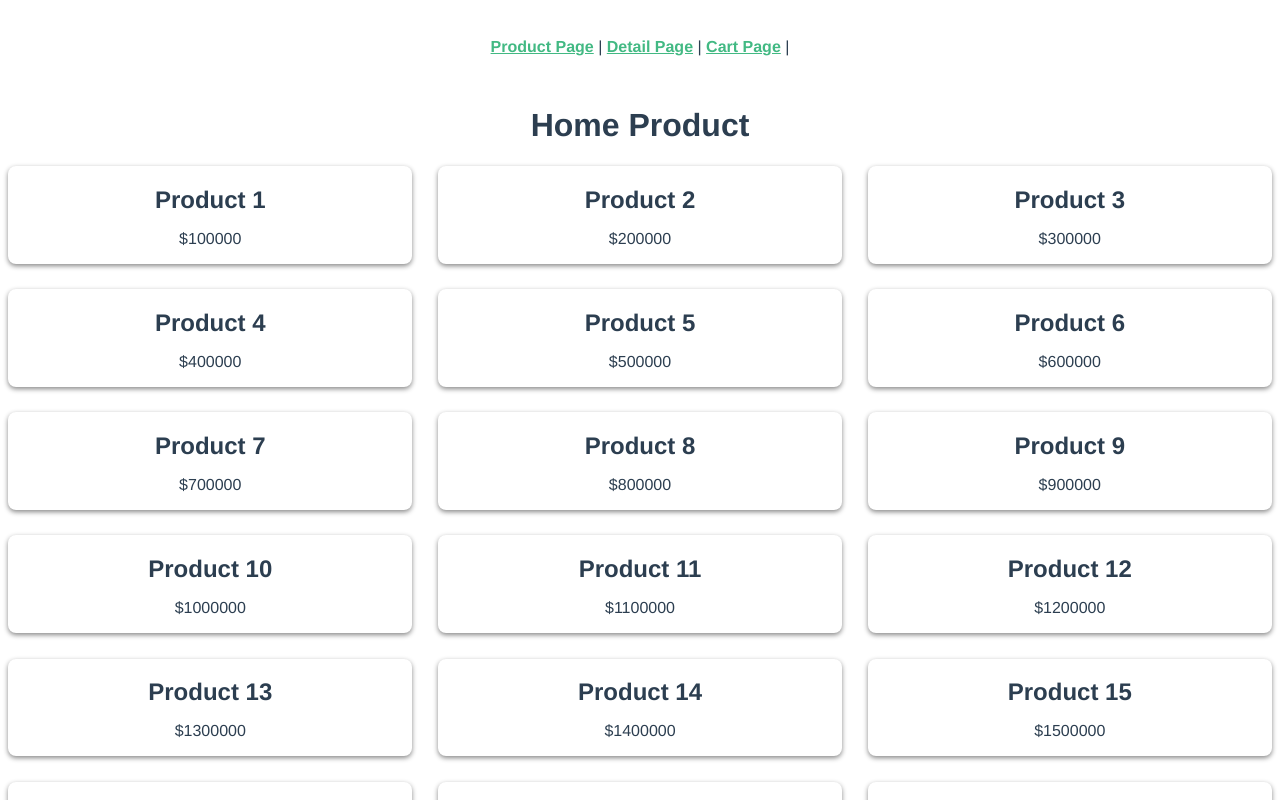
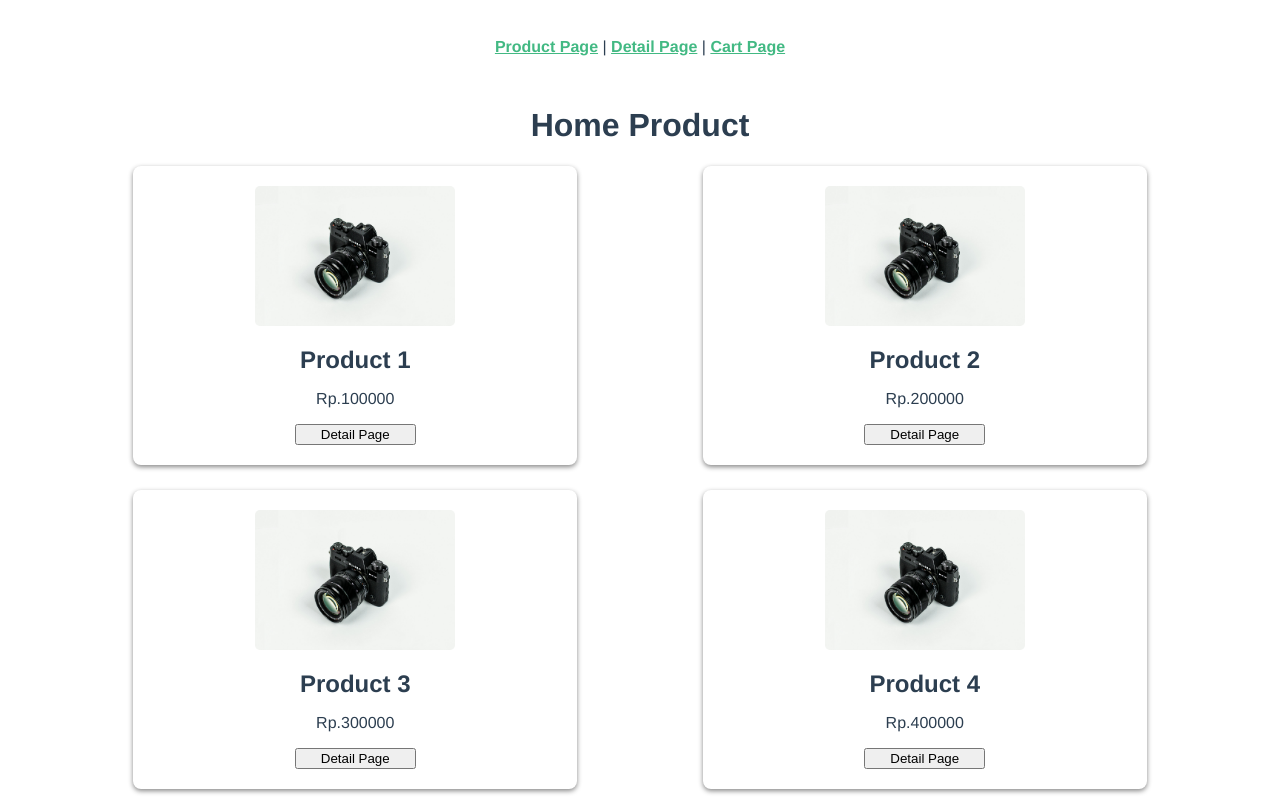
Before and after one commit to Artcods/WebFood, a Vue app: page / in a window 1280 px wide. Shown: the top 800 px of the page. Built offline with nearby package versions, Linux system fonts and the light colour scheme.

Commit message:
Menampilkan Image

```diff
--- a/src/App.vue
+++ b/src/App.vue
@@ -7,7 +7,7 @@
 
       <router-link :to="{ name: 'detail' }">Detail Page</router-link> |
 
-      <router-link :to="{ name: 'cart' }">Cart Page</router-link> |
+      <router-link :to="{ name: 'cart' }">Cart Page</router-link>
 
     </nav>
     <router-view/>
--- a/src/views/product/IndexProduct.vue
+++ b/src/views/product/IndexProduct.vue
@@ -7,8 +7,14 @@
     <div class="grid-warp">
       <!-- Menampilkan semua produk -->
       <div v-for="product in products" :key="product.id" class="product-item">
+      <img :src="product.image" alt="">
         <h2 class="product-name">{{ product.name }}</h2>
-        <p class="product-price">${{ product.price }}</p>
+        <p class="product-price">Rp.{{ product.price }}</p>
+
+        <!-- Membuat Link untuk button menuju ke detail (menambahkan property params yang berisikan id) -->
+        <router-link :to="{ name: 'detail', params :{id: product.id} }">
+          <button>Detail Page</button>
+        </router-link>
       </div>
     </div>
   </div>
@@ -33,8 +39,8 @@ export default {
   .grid-warp {
     display: flex;
     flex-wrap: wrap;
-    justify-content: space-between;
-    margin-top: 16px;
+    justify-content: space-evenly;
+    margin-top: 20px;
   }
 
   .product-item {
@@ -44,7 +50,7 @@ export default {
     display: flex;
     flex-direction: column;
     margin-bottom: 2%;
-    padding: 0px;
+    padding: 20px;
     position: relative;
     width: 32%;
   }
@@ -54,7 +60,7 @@ export default {
   }
 
   img {
-    height: 100px;
+    height: 140px;
     width: 200px;
     border-radius: 5px;
   }
@@ -64,6 +70,6 @@ export default {
   }
 
   button {
-    width: 100%;
+    width: 30%;
   }
 </style>
```
